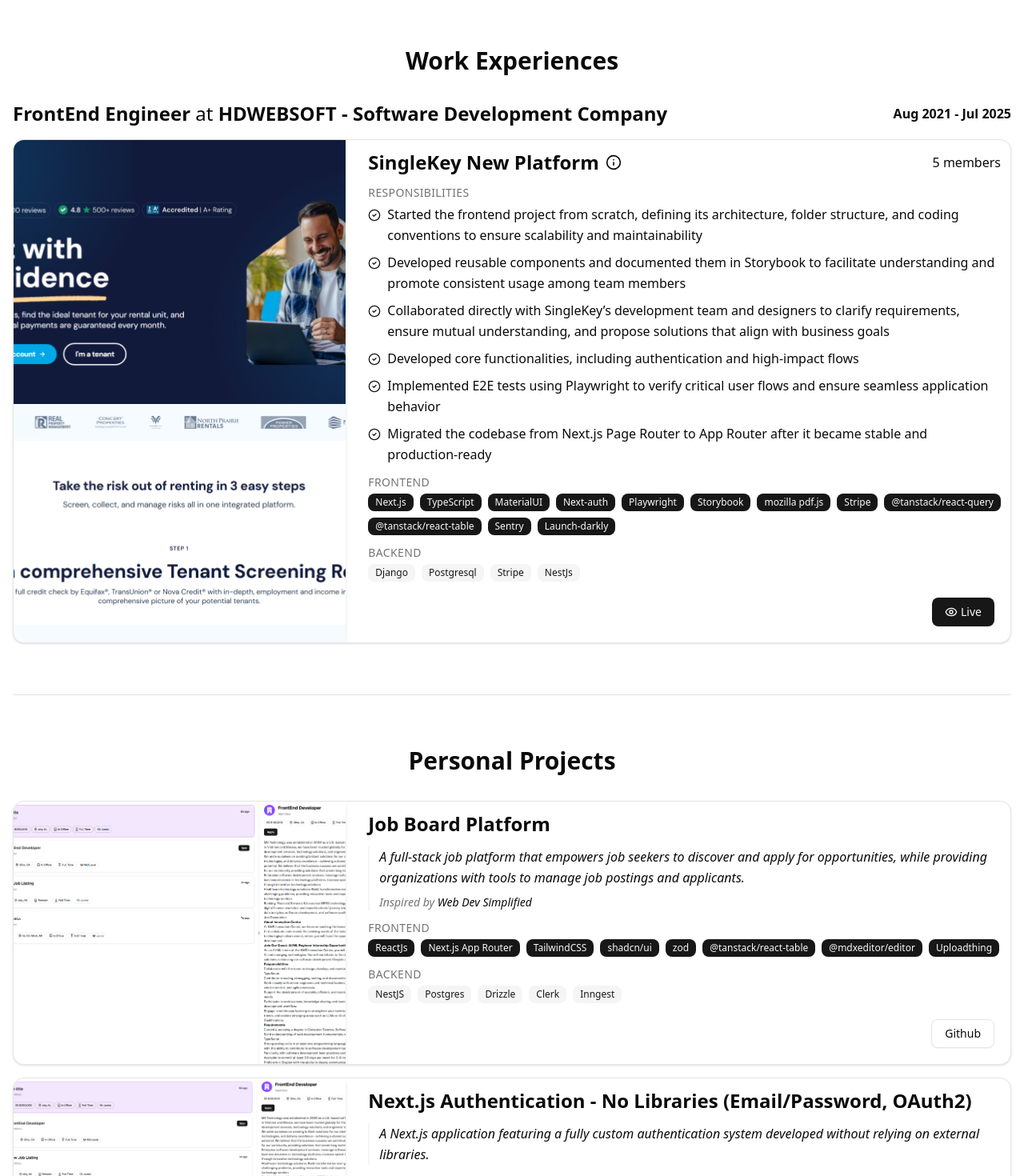
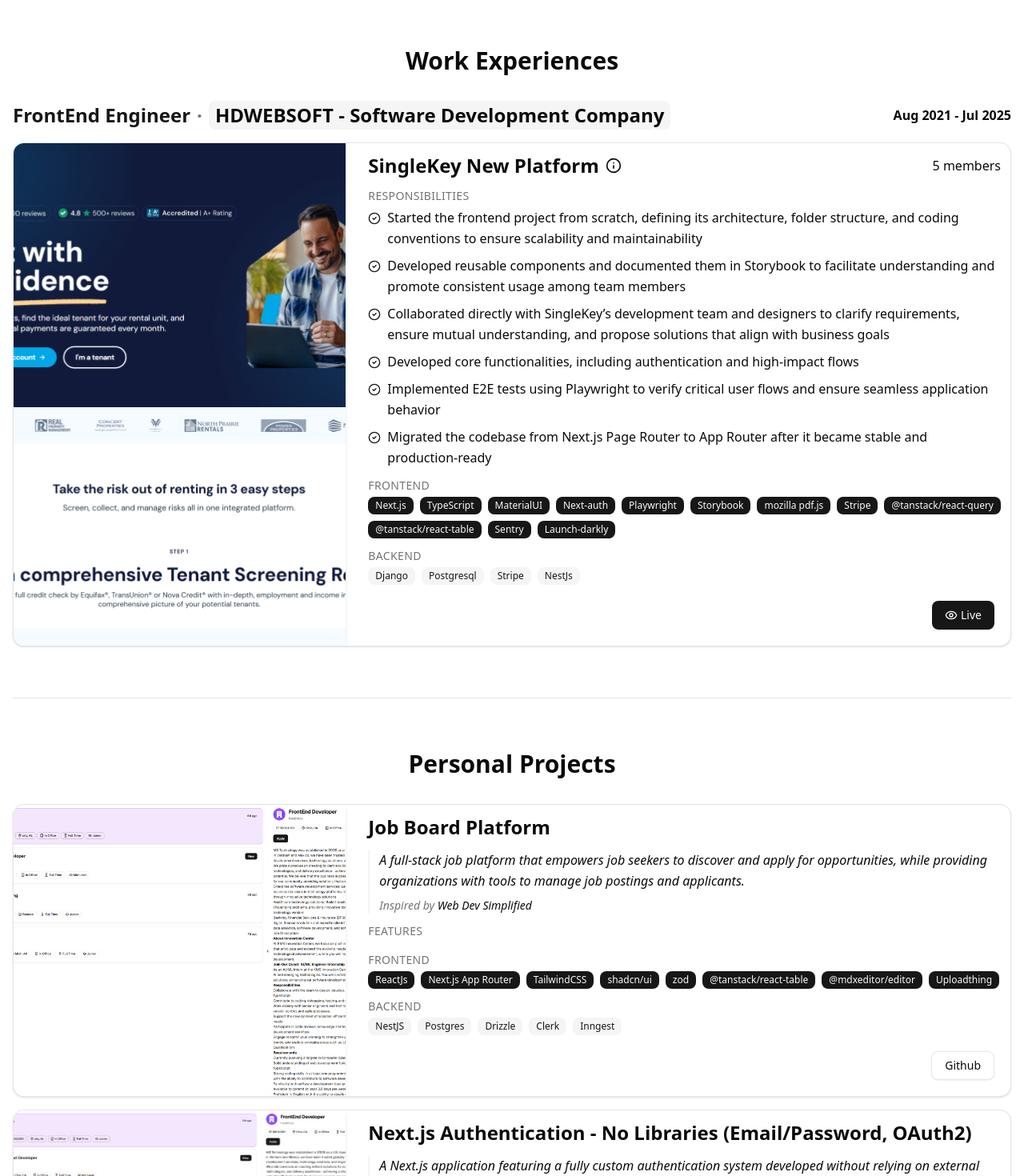
Before and after one commit to hienhhcc/portfolio-v2, a Next.js app: page / in a window 1280 px wide. Shown: the part 520-1990 px from the top of the page at 80% size. Built offline with nearby package versions, Linux system fonts and the light colour scheme.

Commit message:
Adjust some styling

```diff
--- a/src/app/components/WorkExperiencesSection/Experience.tsx
+++ b/src/app/components/WorkExperiencesSection/Experience.tsx
@@ -14,9 +14,12 @@
   return (
     <div>
       <div className="flex flex-col gap-1 lg:flex-row lg:items-center lg:justify-between w-full">
-        <h3 className="text-2xl">
-          <span className="font-semibold">{position}</span> at{" "}
-          <span className="font-semibold">{companyName}</span>
+        <h3 className="text-2xl font-semibold flex flex-col lg:flex-row lg:items-center gap-2">
+          <span className="text-primary">{position}</span>
+          <span className="hidden lg:inline text-muted-foreground">·</span>
+          <span className="px-2 py-0.5 rounded-md bg-muted text-foreground">
+            {companyName}
+          </span>
         </h3>
         <p className="text-foreground font-semibold">
           {formatWorkStartEndDate(startDate)} -{" "}
--- a/src/app/components/WorkExperiencesSection/ProjectCard/TechnologiesUsed.tsx
+++ b/src/app/components/WorkExperiencesSection/ProjectCard/TechnologiesUsed.tsx
@@ -12,7 +12,7 @@
         <Badge
           key={tech}
           variant={source === "frontend" ? "default" : "secondary"}
-          className="rounded-md hover:scale-105 transition-transform"
+          className="rounded-md"
         >
           {tech}
         </Badge>
--- a/src/app/components/WorkExperiencesSection/ProjectCard/index.tsx
+++ b/src/app/components/WorkExperiencesSection/ProjectCard/index.tsx
@@ -6,7 +6,7 @@
 import { Project } from "@/app/types";
 import { Button } from "@/components/ui/button";
 import { Card, CardContent, CardFooter } from "@/components/ui/card";
-import { CheckCircle2, EyeIcon } from "lucide-react";
+import { CheckCircle2, EyeIcon, PinIcon } from "lucide-react";
 import Image from "next/image";
 
 type Props = Project;
@@ -34,7 +34,7 @@
           className="rounded-tl-md rounded-bl-md object-cover"
         />
       </div>
-      <div className="flex flex-col gap-3 p-3">
+      <div className="flex flex-col gap-3 p-3 w-full">
         <CardContent className="flex flex-col gap-3 p-0">
           <div className="flex flex-col md:flex-row md:justify-between md:items-center gap-2">
             <div className="flex flex-wrap items-center gap-2">
@@ -49,11 +49,26 @@
           </div>
 
           {isPersonal && (
-            <div className="relative pl-3 border-l-2 border-muted">
-              <p className="text-base italic text-muted-foreground leading-relaxed">
-                {description}
-              </p>
-            </div>
+            <>
+              <div className="relative pl-3 border-l-2 border-muted">
+                <p className="text-base italic text-muted-foreground leading-relaxed">
+                  {description}
+                </p>
+              </div>
+              <ProjectCardSection
+                title="Features"
+                content={
+                  <ul className="flex flex-col gap-2 text-md leading-relaxed">
+                    {responsibilities?.map((item, index) => (
+                      <li key={index} className="flex items-start gap-2">
+                        <PinIcon className="h-4 w-4 text-primary mt-1.5 flex-shrink-0" />
+                        <span className="text-foreground">{item}</span>
+                      </li>
+                    ))}
+                  </ul>
+                }
+              />
+            </>
           )}
 
           {responsibilities && responsibilities.length > 0 && (
@@ -95,7 +110,7 @@
             </div>
           )}
         </CardContent>
-        <CardFooter className="flex flex-row justify-end gap-2 p-2! border-t lg:border-t-0">
+        <CardFooter className="flex flex-row justify-end gap-2 p-2! border-t lg:border-t-0 mt-auto">
           {live != null && (
             <Button asChild>
               <ExternalLink href={live} target="_blank">
--- a/src/app/constants/index.tsx
+++ b/src/app/constants/index.tsx
@@ -21,6 +21,11 @@
         }
       />
     ),
+    features: [
+      "Enables job seekers to create an account, upload their resumes, apply for job listings, and manage notification preferences for daily job updates.",
+      "Allows organizations to create, update, delete, and feature job postings. Employers within an organization can manage applicant statuses (e.g., denied, interviewed, interested) and configure personal notifications for new applications.",
+      "Leverages Clerk’s authentication system with built-in support for organizations and billing, enabling secure access control and scalable subscription management.",
+    ],
     frontendTech: [
       "ReactJs",
       "Next.js App Router",
--- a/src/app/types/index.ts
+++ b/src/app/types/index.ts
@@ -7,6 +7,7 @@
   imageSrc: string;
   imageAlt: string;
   isPersonal: boolean;
+  features?: string[];
   live?: string;
   github?: {
     title: string;
```
